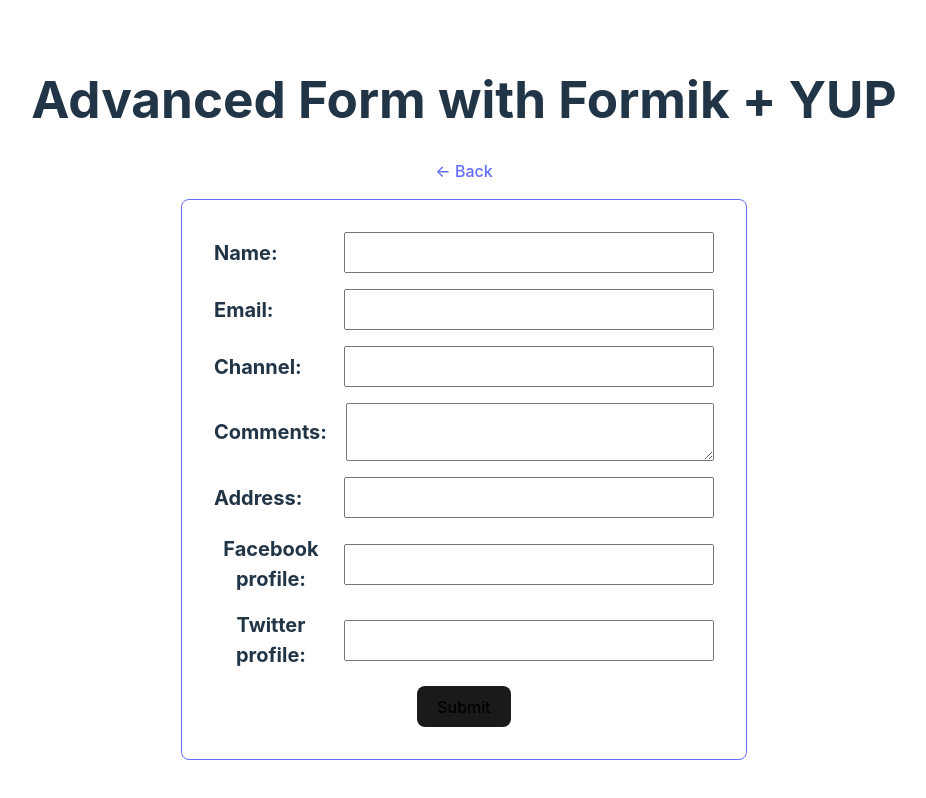
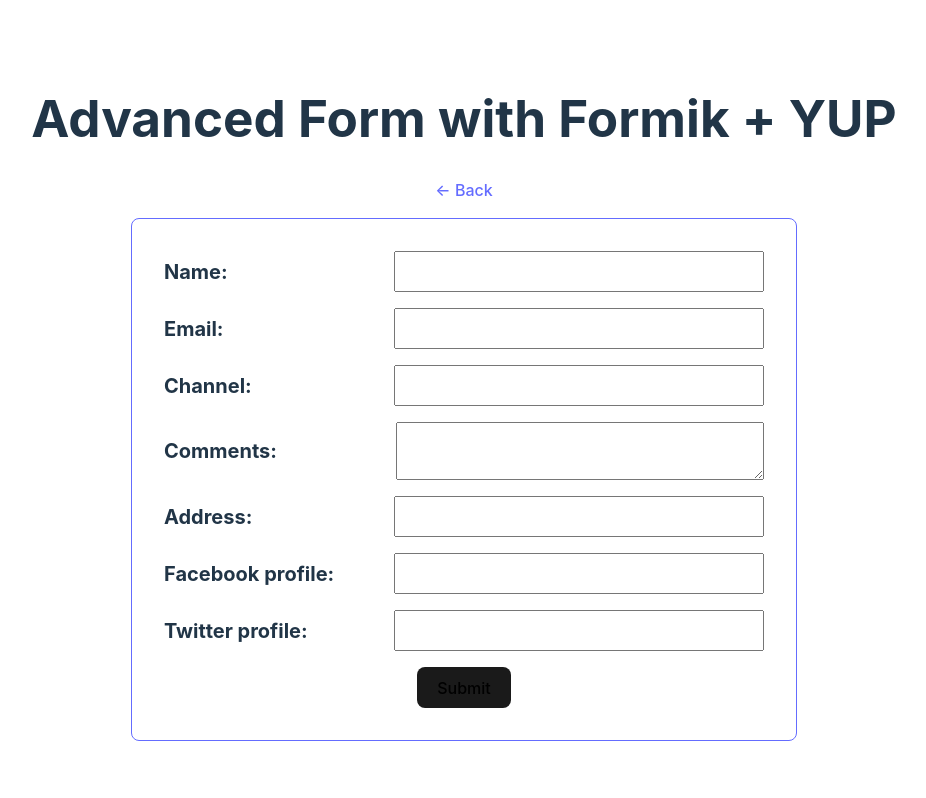
Before and after one commit to yashdreamsdevelopment/Formik-Tutorials, a React (Vite) app: page /advanced in a window 1280 px wide. Shown: the whole page, without its empty margins (176-1102 px from the left). Built offline with nearby package versions, Linux system fonts and the light colour scheme.

Commit message:
FIXED: small bug in basic formik form

```diff
--- a/src/components/BasicForm.jsx
+++ b/src/components/BasicForm.jsx
@@ -8,7 +8,10 @@ const BasicForm = () => {
     email: "",
     channel: "",
   };
-  const onSubmit = (values) => console.log(values);
+  const onSubmit = (values) => {
+    alert(JSON.stringify(values, undefined, 2));
+    formik.resetForm();
+  };
 
   const validate = (values) => {
     // values.name values.email values.channel
--- a/src/index.css
+++ b/src/index.css
@@ -71,7 +71,7 @@ h1 {
 /*  */
 .form {
   border: 1px solid #646cff;
-  width: 500px;
+  width: 600px;
   margin: auto;
   padding: 2rem;
   border-radius: 0.5rem;
```
